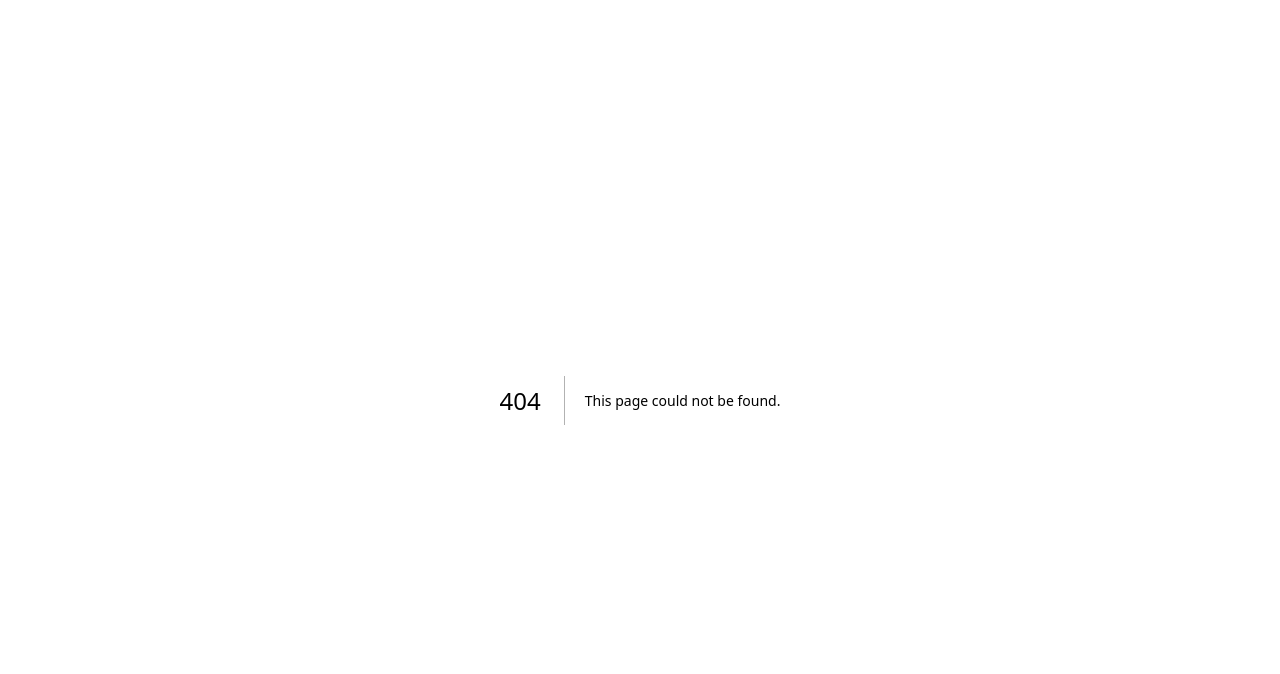
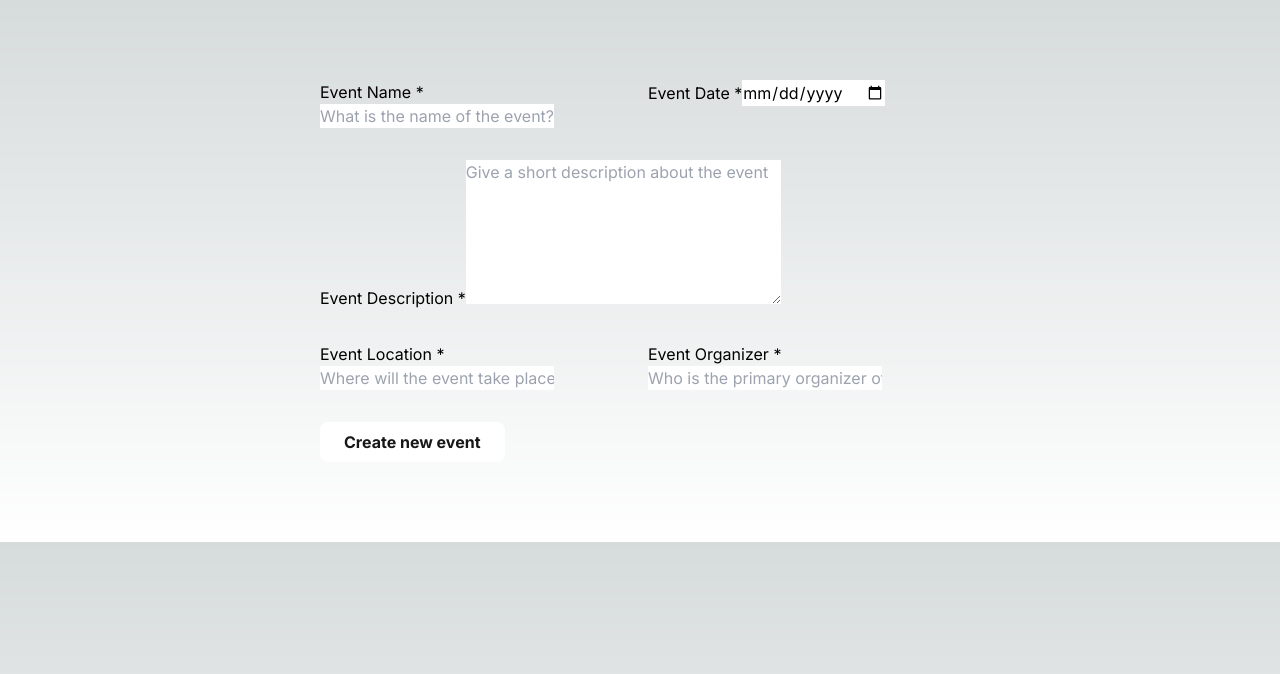
Before and after one commit to SankThomas/event-creation-and-booking, a Next.js app: page /new-event in a window 1280 px wide. Before the commit this address had no page. Shown: the top 674 px of the page. Built offline with nearby package versions, Linux system fonts and the light colour scheme.

Commit message:
create new event

```diff
--- /dev/null
+++ b/app/new-event/page.js
@@ -0,0 +1,145 @@
+"use client";
+
+import { useState } from "react";
+import { toast, ToastContainer } from "react-toastify";
+import "react-toastify/dist/ReactToastify.css";
+
+export default function NewEvent() {
+  const [eventName, setEventName] = useState("");
+  const [eventDate, setEventDate] = useState("");
+  const [eventDescription, setEventDescription] = useState("");
+  const [eventLocation, setEventLocation] = useState("");
+  const [eventOrganizer, setEventOrganizer] = useState("");
+
+  function handleSubmit(e) {
+    e.preventDefault();
+
+    try {
+      if (!eventName) {
+        toast.error("Event name is required", { autoClose: 2000 });
+      } else if (!eventDate) {
+        toast.error("Event date is reqquired", { autoClose: 2000 });
+      } else if (!eventDescription) {
+        toast.error("A brief event description is required", {
+          autoClose: 2000,
+        });
+      } else if (!eventLocation) {
+        toast.error("Event location is required", { autoClose: 2000 });
+      } else if (!eventOrganizer) {
+        toast.error("Who is the event organizer?", { autoClose: 2000 });
+      } else {
+        const newEvent = {
+          id: new Date().getTime().toString(),
+          name: eventName,
+          date: eventDate,
+          description: eventDescription,
+          location: eventLocation,
+          organizer: eventOrganizer,
+        };
+
+        const events = JSON.parse(localStorage.getItem("events")) || [];
+        events.push(newEvent);
+        localStorage.setItem("events", JSON.stringify(events));
+
+        setEventName("");
+        setEventDate("");
+        setEventDescription("");
+        setEventLocation("");
+        setEventOrganizer("");
+
+        toast.success("New event added!", { autoClose: 2000 });
+      }
+    } catch {
+      toast.error(
+        "Sorry, an error occurred in a component. Try reloading the page."
+      );
+    }
+  }
+
+  return (
+    <>
+      <ToastContainer />
+      <div className="p-4 max-w-2xl mx-auto px-4 py-20">
+        <form onSubmit={handleSubmit} className="space-y-8">
+          <div className="grid md:grid-cols-2 md:gap-4">
+            <div>
+              <label htmlFor="eventName">Event Name *</label>
+              <input
+                type="text"
+                name="eventName"
+                id="eventName"
+                required
+                value={eventName}
+                onChange={(e) => setEventName(e.target.value)}
+                placeholder="What is the name of the event?"
+              />
+            </div>
+
+            <div>
+              <label htmlFor="eventDate">Event Date *</label>
+              <input
+                type="date"
+                name="eventDate"
+                id="eventDate"
+                required
+                value={eventDate}
+                onChange={(e) => setEventDate(e.target.value)}
+                placeholder="When will the event take place?"
+              />
+            </div>
+          </div>
+
+          <div>
+            <label htmlFor="eventDescription">Event Description *</label>
+            <textarea
+              name="eventDescription"
+              id="eventDescription"
+              cols="30"
+              rows="6"
+              value={eventDescription}
+              onChange={(e) => setEventDescription(e.target.value)}
+              required
+              placeholder="Give a short description about the event"
+            ></textarea>
+          </div>
+
+          <div className="grid md:grid-cols-2 md:gap-4">
+            <div>
+              <label htmlFor="eventLocation">Event Location *</label>
+              <input
+                type="text"
+                name="eventLocation"
+                id="eventLocation"
+                required
+                value={eventLocation}
+                onChange={(e) => setEventLocation(e.target.value)}
+                placeholder="Where will the event take place?"
+              />
+            </div>
+
+            <div>
+              <label htmlFor="eventOrganizer">Event Organizer *</label>
+              <input
+                type="text"
+                name="eventOrganizer"
+                id="eventOrganizer"
+                required
+                value={eventOrganizer}
+                onChange={(e) => setEventOrganizer(e.target.value)}
+                placeholder="Who is the primary organizer of the event?"
+              />
+            </div>
+          </div>
+
+          <button
+            type="submit"
+            onClick={handleSubmit}
+            className="bg-white py-2 px-6 rounded-lg font-bold text-neutral-900"
+          >
+            Create new event
+          </button>
+        </form>
+      </div>
+    </>
+  );
+}
```
